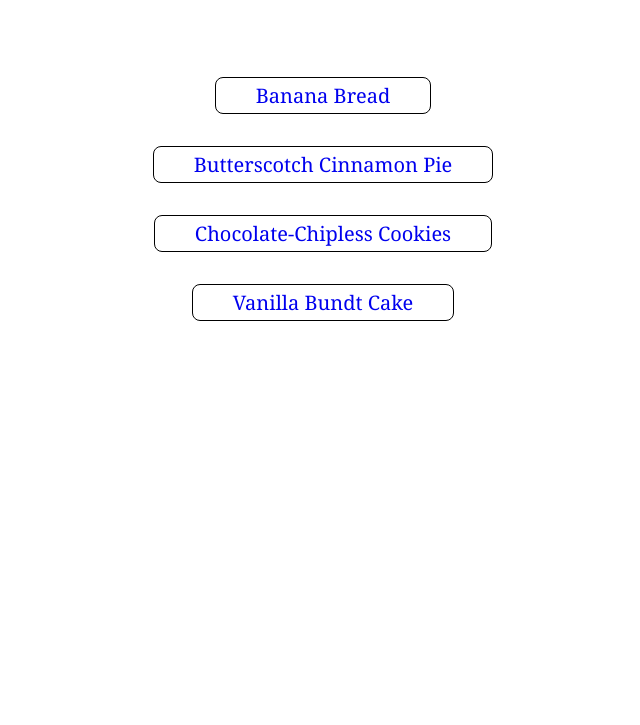
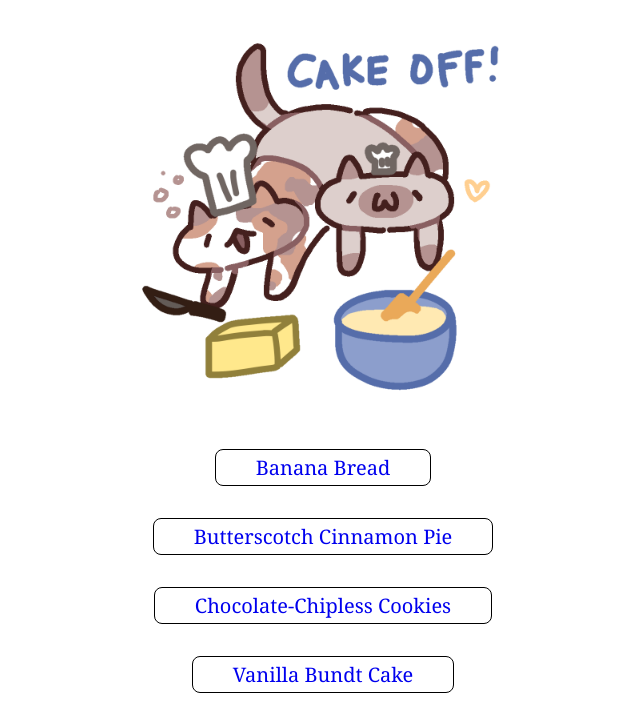
Before and after one commit to thehobbes/recipes-with-vy, a plain HTML site: page index.html in a window 1280 px wide. Shown: the part 80-805 px from the top of the page, without its empty margins (317-957 px from the left). Drawn offline with Linux system fonts and the light colour scheme.

Commit message:
Insert cats baking image

```diff
--- a/index.html
+++ b/index.html
@@ -7,6 +7,7 @@
     </head>
     <body>
         <h1>Recipes!</h1>
+        <img src="./images/cats_baking.PNG" alt="Cats Baking">
         <ul>
             <li><a href="recipes/banana-bread.html">Banana Bread</a></li>
             <li><a href="recipes/butterscotch-cinnamon-pie.html">Butterscotch Cinnamon Pie</a></li>
--- a/styles.css
+++ b/styles.css
@@ -3,13 +3,18 @@ h1 {
     border: 2px black solid;
     padding: 8px 80px;
     width: fit-content;
-    margin: 20px auto 80px auto;
+    margin: 20px auto;
+}
+
+img {
+    max-width: 400px;
+    display: block;
+    margin: 0px auto;
 }
 
 ul {
     list-style-type: none;
     padding: 0px;
-
 }
 
 a {
@@ -22,7 +27,6 @@ a {
     font-size: 20px;
     display: block;
     margin: 32px auto;
-
 }
 
 a:hover {
```
Also changed, not shown: images/cats_baking.PNG (added), 1 other file.
